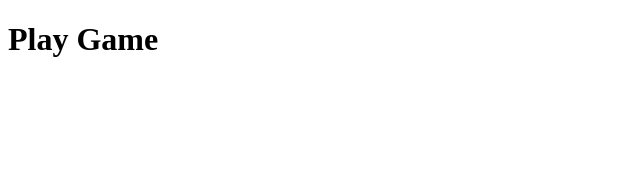
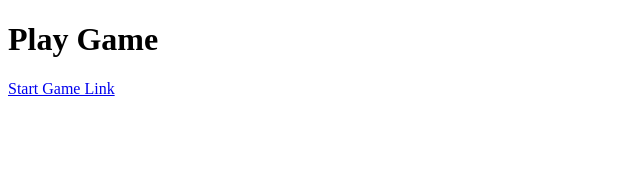
Before and after one commit to Mayur-Bhardwaj/MERN-STACK, a React (Vite) app in the folder ReactJs/Projects/HangmanGame/: page /play in a window 1280 px wide. Shown: the top 170 px of the page, without its empty margins (0-640 px from the left). Built offline with nearby package versions, Linux system fonts and the light colour scheme.

Commit message:
Added the Links

```diff
--- a/ReactJs/Projects/HangmanGame/src/Pages/PlayGame.jsx
+++ b/ReactJs/Projects/HangmanGame/src/Pages/PlayGame.jsx
@@ -1,7 +1,10 @@
+import { Link } from "react-router-dom";
+
 function PlayGame(){
     return(
         <>
             <h1>Play Game</h1>
+            <Link to="/start" className="text-blue-400">Start Game Link</Link>
         </>
     );
 }
--- a/ReactJs/Projects/HangmanGame/src/Pages/StartGame.jsx
+++ b/ReactJs/Projects/HangmanGame/src/Pages/StartGame.jsx
@@ -1,7 +1,11 @@
+import { Link } from "react-router-dom";
+
 function StartGame(){
     return(
         <> {/*React Fragment */}
         <h1>Start Game</h1>
+        <Link to="/play" className="text-blue-400">Play Game Link </Link> {/*Here we also used the anchor tag but the Anchot Tag
+            refresh the page but we don't want this so we use Link */}
         </>
 
     );
```
